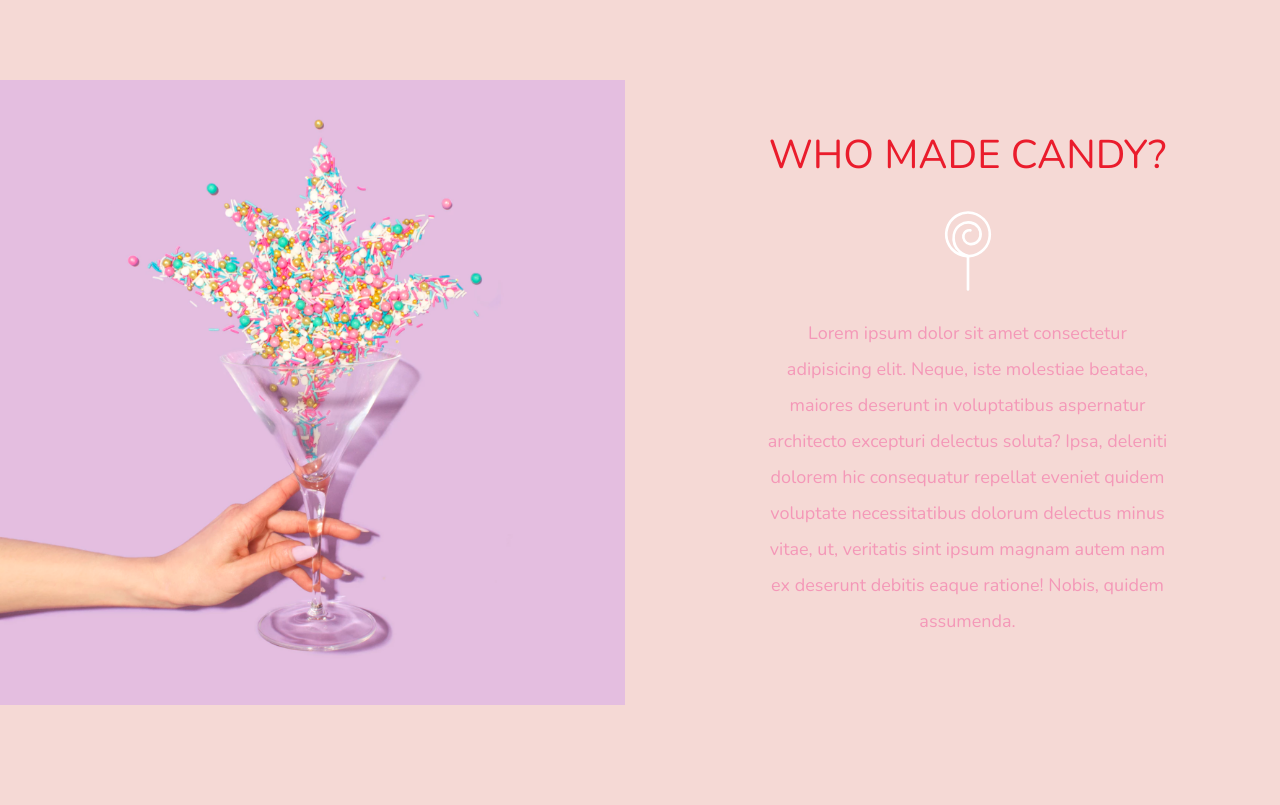
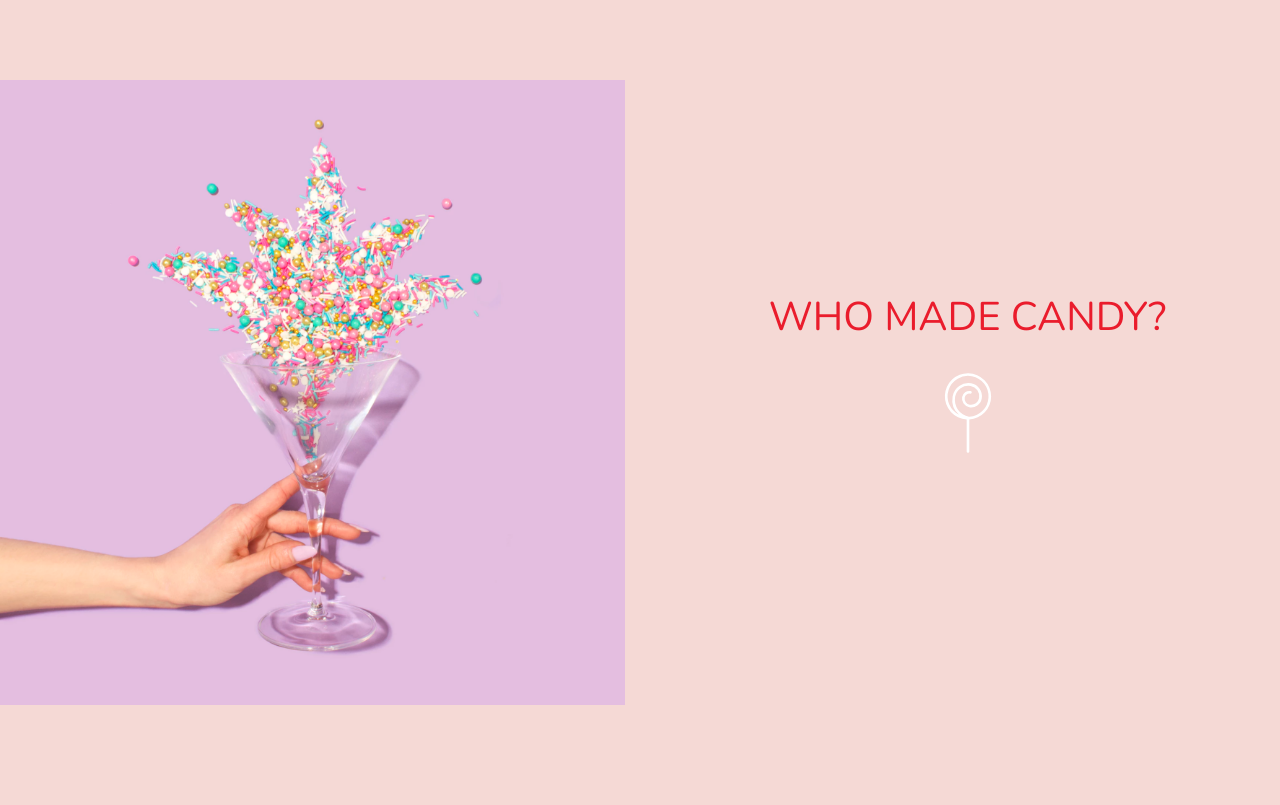
Before and after one commit to iTanmayGupta/Candii, a Flask app: page / in a window 1280 px wide. Shown: the part 2118-2923 px from the top of the page. Run offline with Flask 2, Linux system fonts and the light colour scheme; some libraries are stand-ins or nearby versions.

Commit message:
sdbfjhsdbhfj

```diff
--- a/templates/index.html
+++ b/templates/index.html
@@ -161,13 +161,7 @@
                   alt=""
                 />
                 <p class="lead">
-                  Lorem ipsum dolor sit amet consectetur adipisicing elit.
-                  Neque, iste molestiae beatae, maiores deserunt in voluptatibus
-                  aspernatur architecto excepturi delectus soluta? Ipsa,
-                  deleniti dolorem hic consequatur repellat eveniet quidem
-                  voluptate necessitatibus dolorum delectus minus vitae, ut,
-                  veritatis sint ipsum magnam autem nam ex deserunt debitis
-                  eaque ratione! Nobis, quidem assumenda.
+
                 </p>
               </div>
             </div>
```
